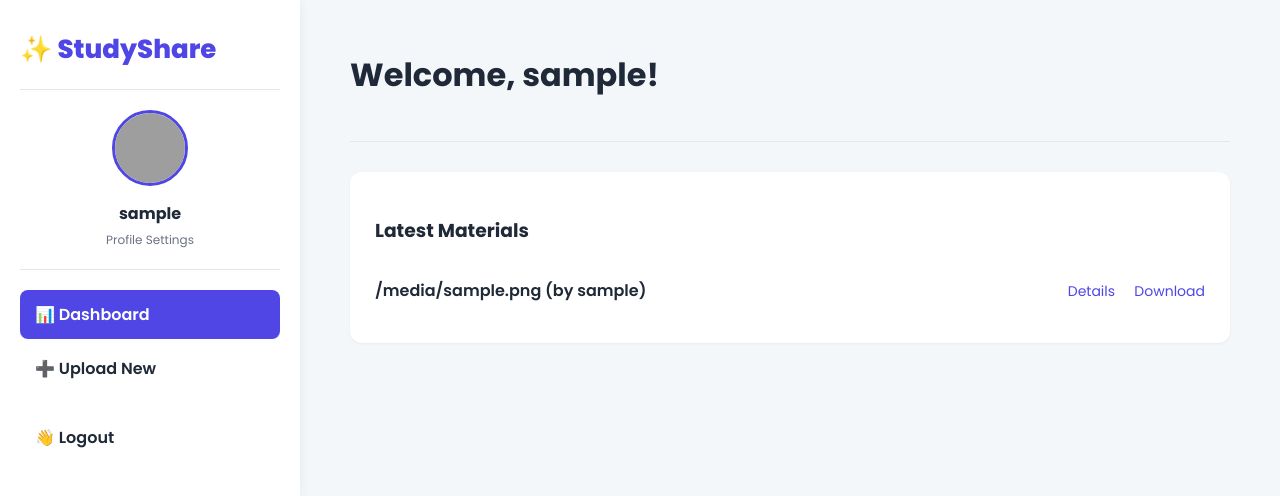
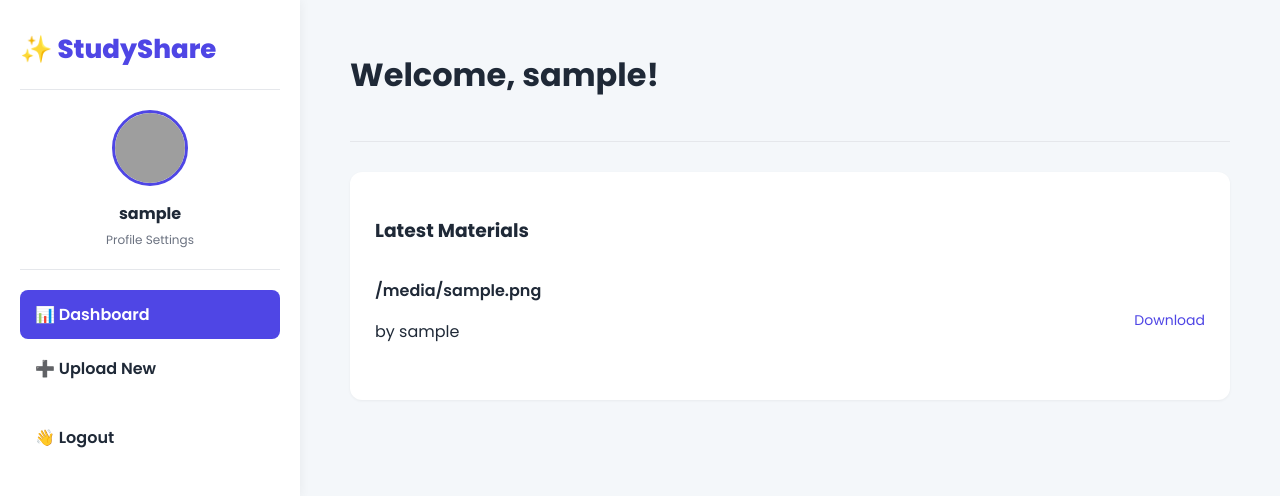
Before and after one commit to shiroonigami23-ui/StudyShare, a Flask app: template templates/index.html in a window 1280 px wide. Shown: the top 496 px of the page. Run offline with Flask 3, Linux system fonts and the light colour scheme; the template is opened without the code that fills it: most values are stand-ins (such as "Sample title", 1, 10 or a date in 2020); parts of the project's set-up code (start-up, migrations or seed data) failed here and were passed over; grey boxes are pictures that could not be loaded.

Commit message:
Update index.html

```diff
--- a/templates/index.html
+++ b/templates/index.html
@@ -25,6 +25,9 @@
         <main class="content-area">
             <header class="top-header">
                 <h1>Welcome, {{ user_data.username }}!</h1>
+                {% if user_role == 'admin' %}
+                    <span class="badge badge-admin">ADMIN</span>
+                {% endif %}
             </header>
 
             {% with messages = get_flashed_messages(with_categories=true) %}
@@ -45,10 +48,17 @@
                 {% else %}
                     {% for material in materials %}
                     <div class="material-item">
-                        <p class="material-name">{{ material.filename }} (by {{ material.uploader_username }})</p>
+                        <div>
+                            <p class="material-name">{{ material.filename }}</p>
+                            <p class="material-meta">by {{ material.uploader_username }}</p>
+                        </div>
                         <div class="material-actions">
-                            <a href="{{ url_for('details', material_id=material.id) }}" class="action-btn">Details</a>
                             <a href="{{ url_for('serve_file', filename=material.filename) }}" class="action-btn" target="_blank">Download</a>
+                            <!-- ### ADMIN LOGIC ### -->
+                            <!-- Show delete button if user is owner OR user is admin -->
+                            {% if material.uploader_id == current_user_id or user_role == 'admin' %}
+                                <a href="{{ url_for('delete_file', material_id=material.id) }}" class="action-btn action-delete">Delete</a>
+                            {% endif %}
                         </div>
                     </div>
                     {% endfor %}
```
